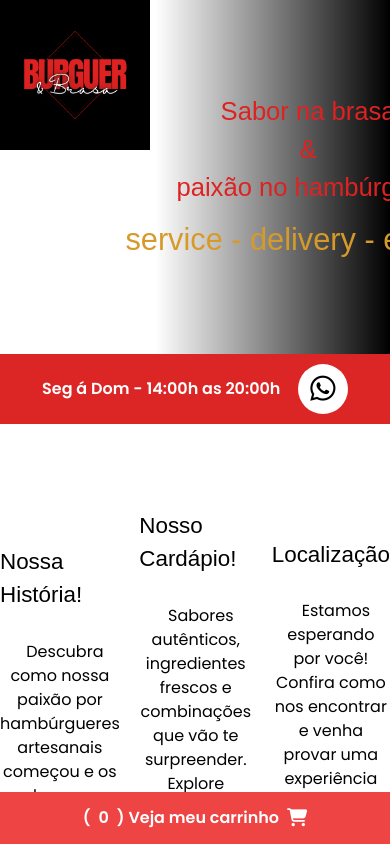
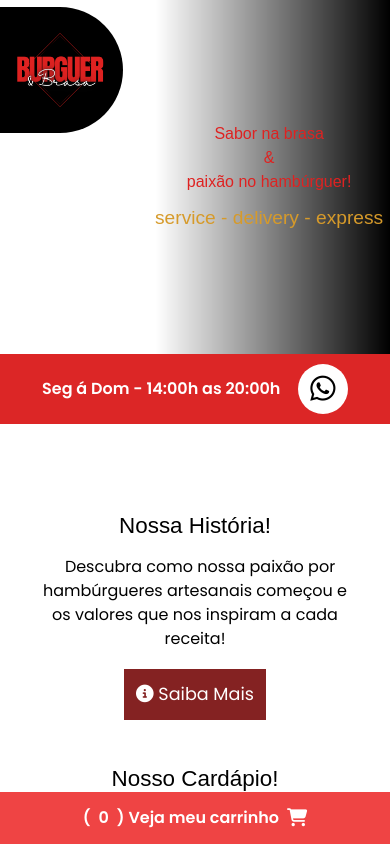
Before and after one commit to Raphael-Machado-Silva/Hamburgueria, a website: page index.html in a window 390 px wide. Drawn offline with Linux system fonts and the light colour scheme; a web font is replaced by a local one.

Commit message:
update responsividade

```diff
--- a/index.html
+++ b/index.html
@@ -18,7 +18,7 @@
     <header>
         <div class="banner">
             <div class="logotipo">
-                <img src="assets/img/& Brasa (1).png" alt="Burguer & Brasa">
+                <img src="assets/img/& Brasa (1).png" alt="Burguer & Brasa" class="logotipo_img">
             </div>
             <div class="infoSlogan">
                 <h1>Sabor na brasa</h1>
@@ -55,6 +55,7 @@
             <p>Estamos esperando por você! Confira como nos encontrar e venha provar uma experiência única de hambúrguer artesanal.</p>
             <button><i class="fas fa-map-marker-alt"></i> Como Chegar</button>
         </div>
+
     </div>
     <!-- Fim NAV-->
 
--- a/styles/style.css
+++ b/styles/style.css
@@ -497,3 +497,32 @@ div.item{
 .bebidas_div img{
     margin-left: 10px;
 }
+
+@media (max-width: 600px) {
+    /* Estilos para dispositivos móveis */
+    .logotipo_img{
+        border-top-right-radius: 50%; /* Arredonda o canto superior direito */
+        border-bottom-right-radius: 50%; /* Arredonda o canto inferior direito */
+        scale: 0.9;
+        margin-left: -10px;
+    }
+    .infoSlogan{
+        font-size: 1em;
+        margin-left: -20%;
+        text-shadow: 2px black;
+    }
+    .nav-option{
+        max-width: 80%;
+        text-align: center;
+        font-size: 1em;
+        margin-bottom: 5vh;
+    }
+    .nav-option p{
+        margin-top: -5px;
+        font-size: 1em;
+    }
+    .nav-bar{
+        display: flex;
+        flex-direction: column;
+    }
+}
```
Also changed, not shown: styles/output.css.
